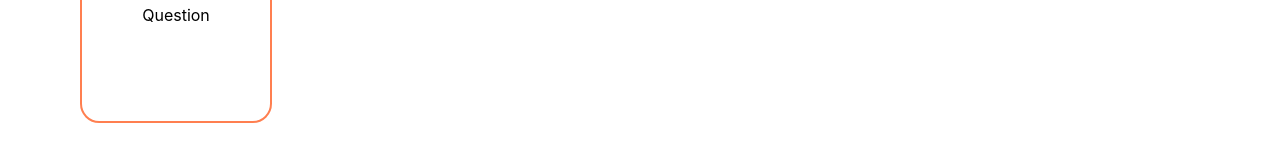
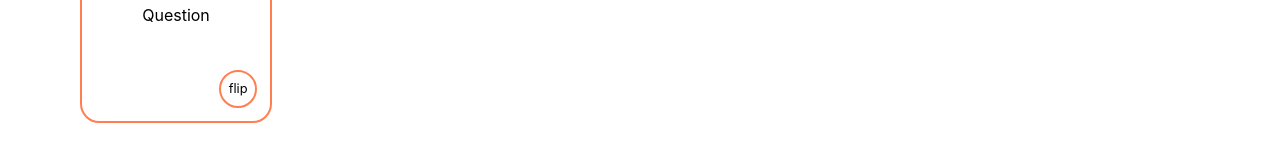
Before and after one commit to evilpaper/nailed-it, a React (Create React App) app: page / in a window 1280 px wide. Shown: the part 308-468 px from the top of the page. Built offline with nearby package versions, Linux system fonts and the light colour scheme.

Commit message:
Add flip button to card, add a Card class for new cards

```diff
--- a/src/components/App.js
+++ b/src/components/App.js
@@ -7,13 +7,16 @@ import START_DECKS from "./START_DECKS";
 export default function App() {
   const [decks, setDecks] = useState(START_DECKS);
 
+  class Card {
+    constructor() {
+      this.id = nanoid();
+      this.question = "Question";
+      this.answer = "Answer";
+    }
+  }
+
   const addCardToDeck = deckID => {
-    // Move card out to a class and call it with new. It's cleaner.
-    const newCard = {
-      id: nanoid(),
-      question: "Question",
-      answer: "Answer"
-    };
+    const newCard = new Card();
     const newDecks = [...decks];
     const index = newDecks.findIndex(d => d.id === deckID);
     newDecks[index].cards = [newCard, ...newDecks[index].cards];
--- a/src/components/Card/Card.jsx
+++ b/src/components/Card/Card.jsx
@@ -10,6 +10,7 @@ export default function Card({
   deckID
 }) {
   const [flipped, flip] = useState(true);
+  const [focus, setFocus] = useState(false);
 
   const { transform, opacity } = useSpring({
     opacity: flipped ? 1 : 0,
@@ -17,7 +18,8 @@ export default function Card({
     config: { mass: 5, tension: 600, friction: 60 }
   });
 
-  const onClickCard = () => {
+  const onFlipCard = () => {
+    console.log("You clicked flip");
     flip(flipped => !flipped);
   };
 
@@ -27,11 +29,13 @@ export default function Card({
 
   const onEditCard = e => {
     e.stopPropagation();
+    setFocus(focus => !focus);
     console.log("You clicked edit");
+    console.log(focus);
   };
 
   return (
-    <div className="card-container" onClick={onClickCard}>
+    <div className="card-container">
       <a.div
         className="card back"
         style={{ opacity: opacity.interpolate(o => 1 - o), transform }}
@@ -52,6 +56,9 @@ export default function Card({
           name="answer"
           defaultValue={answer}
         ></textarea>
+        <button className="card__flip card__flip--back" onClick={onFlipCard}>
+          flip
+        </button>
       </a.div>
 
       <a.div
@@ -74,6 +81,9 @@ export default function Card({
           name="question"
           defaultValue={question}
         ></textarea>
+        <button className="card__flip" onClick={onFlipCard}>
+          flip
+        </button>
       </a.div>
     </div>
   );
--- a/src/components/Card/styles.css
+++ b/src/components/Card/styles.css
@@ -89,3 +89,26 @@
   background-color: antiquewhite;
   color: coral;
 }
+
+.card__flip {
+  position: absolute;
+  bottom: 1em;
+  right: 1em;
+  padding-left: 0.6em;
+  padding-right: 0.6em;
+  display: flex;
+  justify-content: center;
+  align-items: center;
+  padding: 0.6em;
+  font-size: 0.8em;
+}
+
+.card__flip--back {
+  border-color: antiquewhite;
+  color: antiquewhite;
+}
+
+.card__flip--back:hover {
+  background-color: antiquewhite;
+  color: coral;
+}
--- a/src/components/Deck/Deck.jsx
+++ b/src/components/Deck/Deck.jsx
@@ -10,7 +10,6 @@ export default function Deck({
 }) {
   const onClickAddCard = () => addCardToDeck(id);
   const cardList = cards.map(card => {
-    // const deleteCard = removeCardFromDeck() do something with this as Sascha showed
     return (
       <Card
         key={card.id}
```
